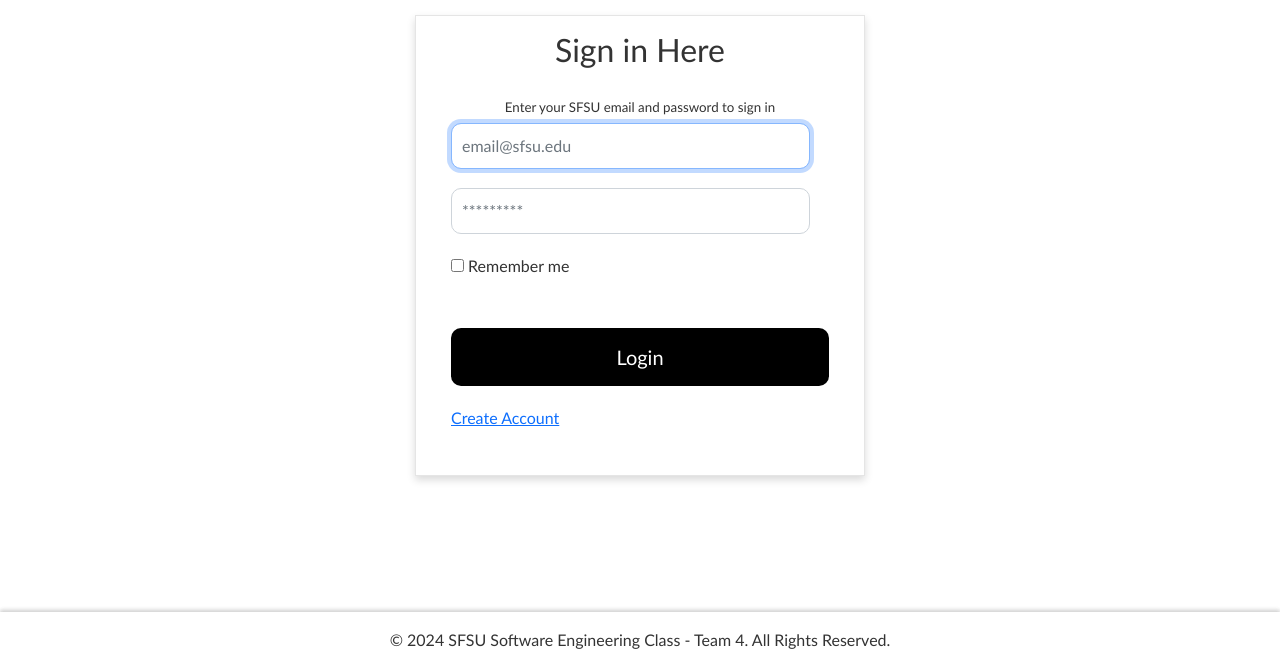
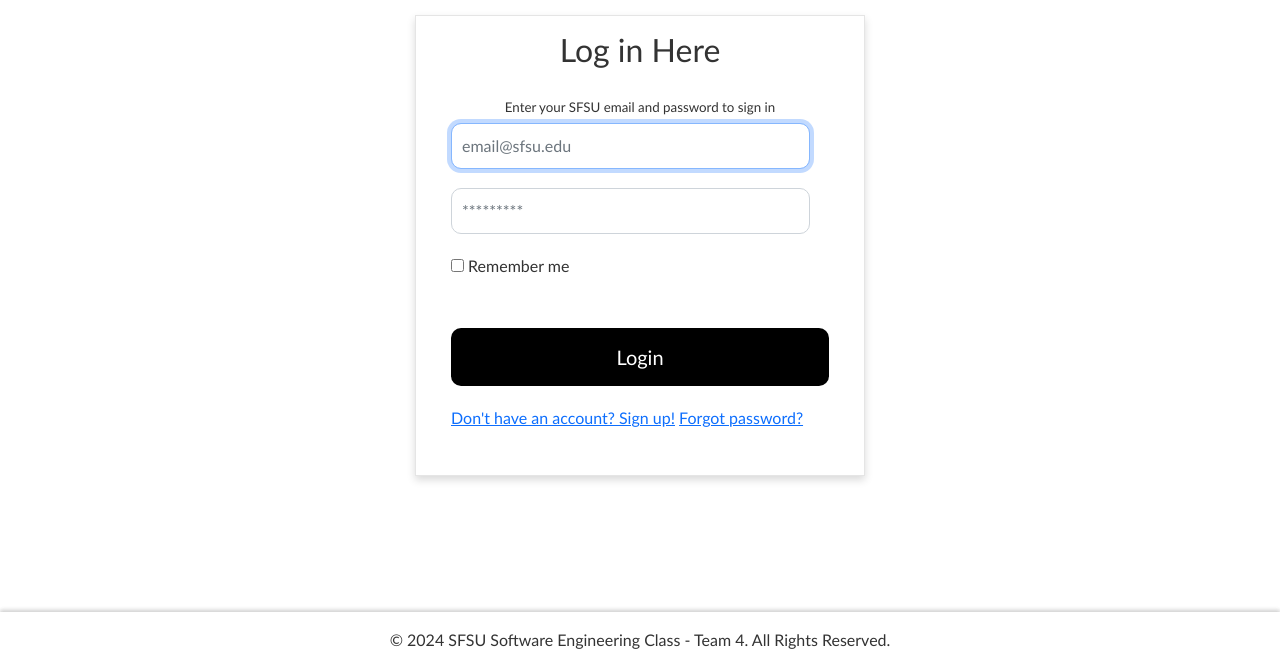
Before and after one commit to Amandeep-Singh-24/SwiftSell, a Flask app: page /login in a window 1280 px wide. Shown: the part 132-800 px from the top of the page. Run offline with Flask 3, Linux system fonts and the light colour scheme.

Commit message:
Made changes per M3 review to login and signup, incl. text for links, Forgot Password

```diff
--- a/application/templates/login.html
+++ b/application/templates/login.html
@@ -9,7 +9,7 @@
 {% block content %}
     <div class="wrapper">
         <form class="form-signin">
-           <h2 class="form-signin-heading">Sign in Here</h2>
+           <h2 class="form-signin-heading">Log in Here</h2>
            <h3 class="form-signin-subtext">Enter your SFSU email and password to sign in</h3>
            <input type="text" class="form-control" name="username" placeholder="email@sfsu.edu" required="" autofocus="" />
            <input type="password" class="form-control" name="password" placeholder="*********" required=""/>
@@ -17,7 +17,8 @@
            <input type="checkbox" value="remember-me" id="rememberMe" name="rememberMe"> Remember me
            </label>
            <button class="btn btn-lg btn-primary btn-block" type="submit">Login</button>
-           <a class="create-account" href="/signup">Create Account</a>
+           <a class="create-account" href="/signup">Don't have an account? Sign up!</a>
+           <a class="create-account" href="#">Forgot password?</a>
 
         </form>
      </div>
--- a/application/templates/signup.html
+++ b/application/templates/signup.html
@@ -29,6 +29,7 @@
             </div>
             <!-- Checkbox for Terms and Conditions -->
             <div class="form-group">
+                All fields mandatory.
                 <div class="form-check">
                     <input class="form-check-input" type="checkbox" id="termsCheckbox">
                     <label class="form-check-label" for="termsCheckbox">
@@ -36,7 +37,7 @@
                     </label>
                 </div>
             </div>
-            <button type="submit" class="btn btn-primary">Sign up with email</button>
+            <button type="submit" class="btn btn-primary">Sign up</button>
         </form>
     </div>
 </div>
```
